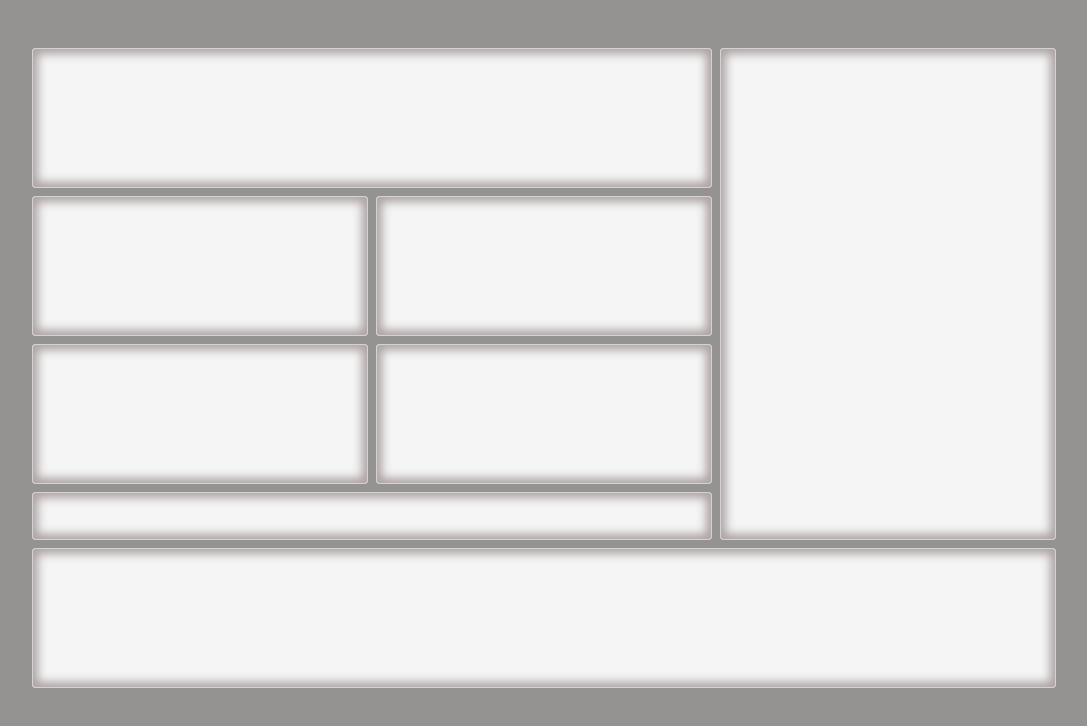
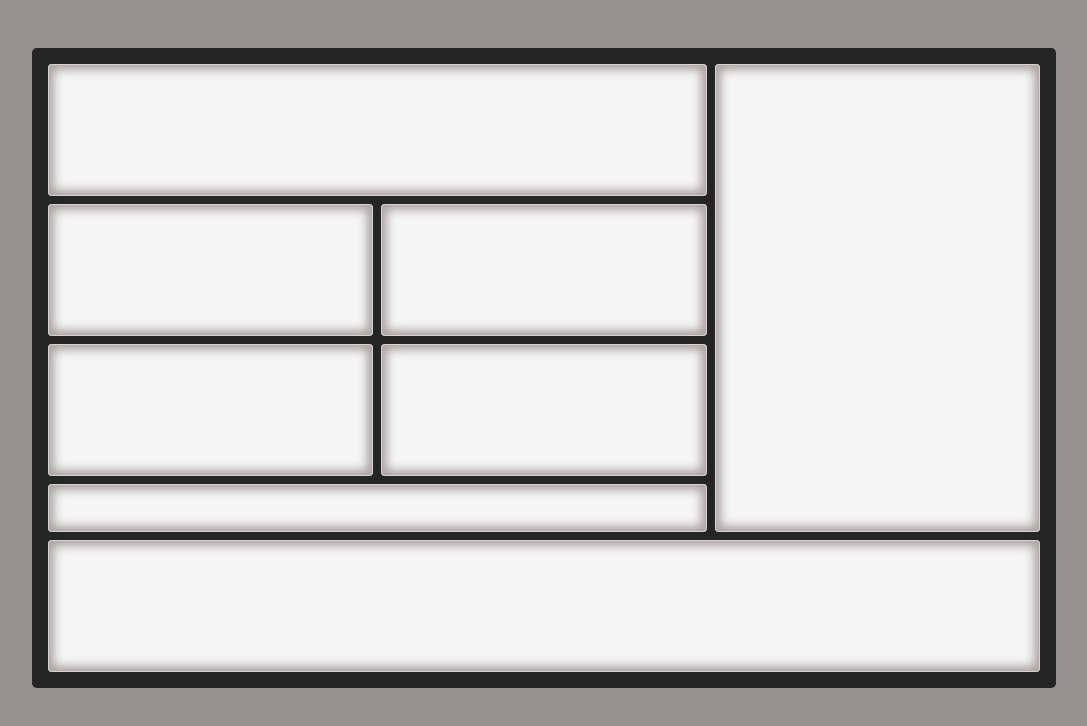
Before and after one commit to CNF1993/practica-grid, a plain HTML site: page index.html in a window 1280 px wide. Shown: the whole page, without its empty margins (96-1183 px from the left). Drawn offline with Linux system fonts and the light colour scheme.

Commit message:
change .container styles

```diff
--- a/styles.css
+++ b/styles.css
@@ -9,6 +9,9 @@ body {
 }
 
 .container {
+    background: rgb(37, 37, 37);
+    padding: 1rem;
+    border-radius: .3rem;
     margin: 3rem auto;
     width: 80vw;
     height: 80vh;
@@ -37,12 +40,6 @@ body {
     transform: scale(1);
 }
 
-/* .box:focus {
-    background: lightgray;
-    box-shadow: inset 0 0 10px 5px rgba(201, 23, 23, 0.623);
-    transform: scale(1.01);
-} */
-
 .box-1 {
     grid-column: 1/3;
     grid-row: 1/2;
```
